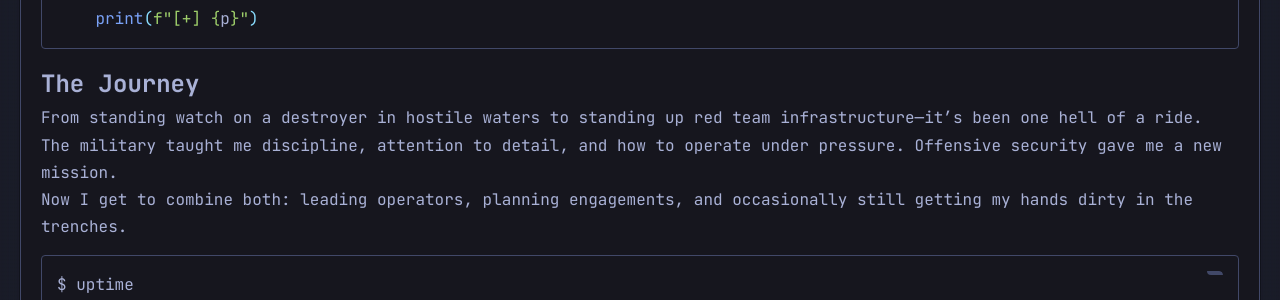
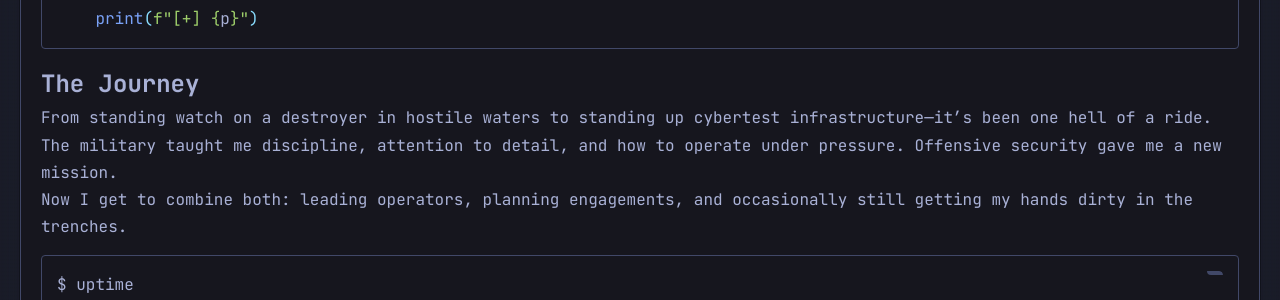
Before and after one commit to p3ta00/p3ta00.github.io, a Jekyll site: the page built from about.md, in a window 1280 px wide and 900 px high, scrolled down 1961 px. Shown: the part 153-453 px from the top of the window. Built offline with Jekyll 4.4.1, drawn with Linux system fonts in a browser that asks for light colours.

Commit message:
Update about page - change red team to cybertest
🤖 Generated with [Claude Code](https://claude.com/claude-code)

Co-Authored-By: Claude Opus 4.5 <noreply@anthropic.com>

```diff
--- a/about.md
+++ b/about.md
@@ -78,7 +78,7 @@ for p in principles:
 
 ## The Journey
 
-From standing watch on a destroyer in hostile waters to standing up red team infrastructure—it's been one hell of a ride. The military taught me discipline, attention to detail, and how to operate under pressure. Offensive security gave me a new mission.
+From standing watch on a destroyer in hostile waters to standing up cybertest infrastructure—it's been one hell of a ride. The military taught me discipline, attention to detail, and how to operate under pressure. Offensive security gave me a new mission.
 
 Now I get to combine both: leading operators, planning engagements, and occasionally still getting my hands dirty in the trenches.
 
```
